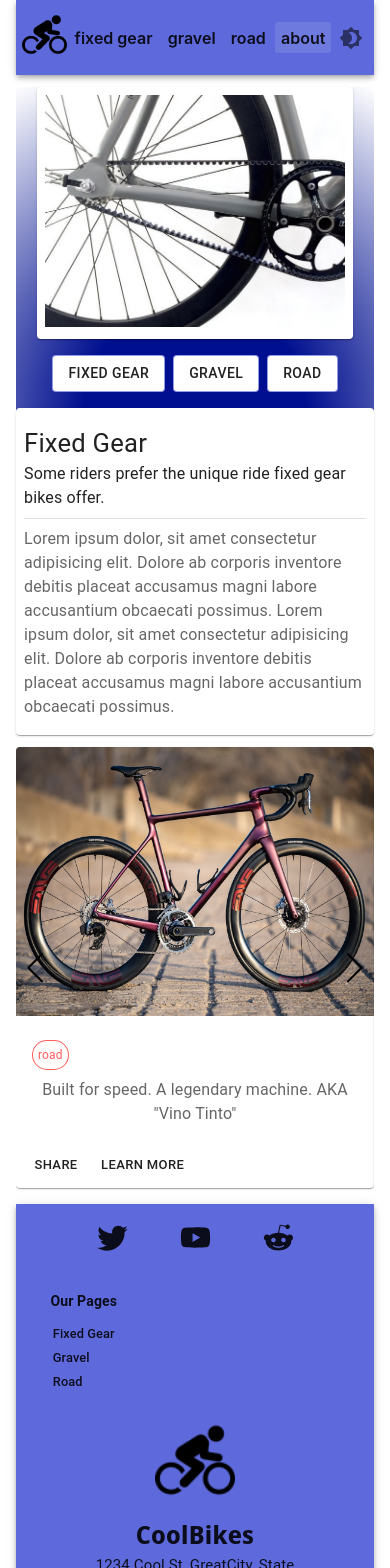
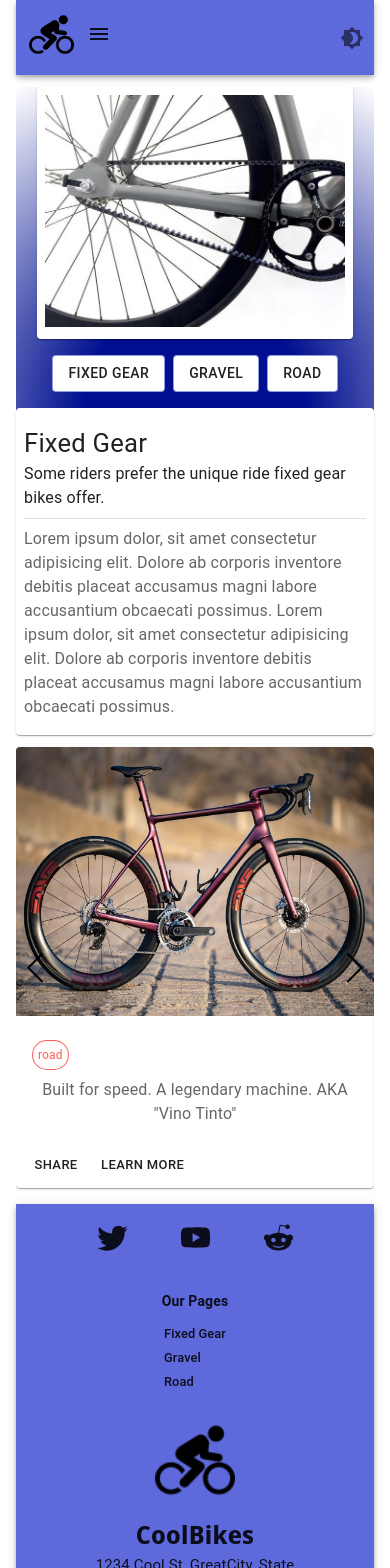
Before and after one commit to samouchka1/coolbikes, a React (Create React App) app: page /about in a window 390 px wide. Shown: the top 1568 px of the page. Built offline with nearby package versions, Linux system fonts and the light colour scheme.

Commit message:
added mobile nav menu

```diff
--- a/src/App.css
+++ b/src/App.css
@@ -83,7 +83,15 @@
 .lightFont {
   color: #000000de;
 }
+/* mobile NavLinks border on DarkMode */
 
+.darkBorder {
+  border: #fff solid 2px;
+}
+
+.lightBorder {
+  border: #000000de solid 2px;
+}
 
 
 /* ================= */
--- a/src/App.js
+++ b/src/App.js
@@ -84,6 +84,7 @@ const App = () => {
     return (
       <Tooltip title="set Dark / Light mode">
         <IconButton
+          sx={{margin: '0 10px', p:{ md: '0 24px', xs: '0'}}}
           onClick={colorMode.toggleColorMode}
           color="text.primary"
         >
--- a/src/components/Footer.js
+++ b/src/components/Footer.js
@@ -115,7 +115,7 @@ const footerLinkStyles = {
 
 const footerSectionStyles = {
     // width: '100%',
-    padding: '1rem 3rem 1rem 1rem',
+    padding: '1rem',
     color: 'text.primary'
 
 }
@@ -163,7 +163,7 @@ const Footer = ({mode}) => {
 
 
                 {/* SECTION */}
-                <Box sx={{display: 'flex', justifyContent: 'space-between', width: {md: '50%', xs:'100%'}, margin: '0 auto'}}>
+                <Box sx={{display: 'flex', justifyContent: 'center', width: {md: '50%', xs:'100%'}, margin: '0 auto'}}>
 
                     <Box sx={{alignSelf: 'center', margin: 'auto', display: {md: 'block', xs: 'none'}}}>
                         <Tooltip title="CoolBikes">
--- a/src/components/Navbar.js
+++ b/src/components/Navbar.js
@@ -1,4 +1,6 @@
-import React from 'react';
+import React, {
+  useState
+}from 'react';
 import {
     AppBar,
     Container,
@@ -6,27 +8,33 @@ import {
     Box,
     IconButton,
     Tooltip,
+    Button,
+    Popover,
+    ListItem,
+    Typography
 } from '@mui/material';
+import MenuIcon from '@mui/icons-material/Menu';
+import ClearIcon from '@mui/icons-material/Clear';
 import { Link, NavLink } from 'react-router-dom';
-// import { Bounce } from 'react-awesome-reveal';
+import { Fade } from "react-awesome-reveal";
 import '../App.css';
 
-const arrayNavLinks = [
+const navLinks = [
   {
     name: 'fixed\u00A0gear',
-    route: '/fixedgear'
+    path: '/fixedgear'
   },
   {
     name: 'gravel',
-    route: '/gravel'
+    path: '/gravel'
   },
   {
     name: 'road',
-    route: '/road'
+    path: '/road'
   },
   {
     name: 'about',
-    route: '/about'
+    path: '/about'
   }
 ]
 
@@ -34,10 +42,7 @@ const navBarStyles = {
   position: 'relative',
   display: 'flex',
   flexDirection: 'row',
-  justifyContent: {
-    md: 'space-between',
-    xs: 'center'
-  },
+  justifyContent: 'space-between',
   alignItems:'center',
   height: 75, //height
   backgroundColor : 'primary.main', //bgolor
@@ -47,21 +52,100 @@ const navBarStyles = {
 
 const Navbar = ({mode, DarkMode}) => {
 
+  const [anchorEl, setAnchorEl] = useState(null);
+  const openNav = Boolean(anchorEl);
+  const handleClickNav = (event) => {
+    setAnchorEl(event.currentTarget);
+  };
+  const handleCloseNav = () => {
+    setAnchorEl(null);
+  };
+
   return (
     <Container maxWidth={false}>
       {/* <Bounce direction="down"> */}
         <AppBar sx={navBarStyles}>
           <Toolbar sx={{padding: { md: '0 1rem', xs: '0'}, justifyContent: 'left'}}>
+
+          {/* ==== NAVIGATION ON MOBILE === */}
+          <Box sx={{display: 'flex'}}>
+            <Tooltip title="CoolBikes">
+              <IconButton sx={{margin: {md:  '0 -10px', xs: '0 -15px 0 5px'}, display:{md: 'none', xs: 'block'}}}>
+                <Link to='/'>
+                  <Box
+                    id="#top"
+                    component="img"
+                    alt="CoolBikes"
+                    // eslint-disable-next-line
+                    src={process.env.PUBLIC_URL + '/images/' + `${mode === 'light' ? 'icon-home-black.png' : 'icon-home-white.png'}`}
+                    sx={{
+                      height: {
+                        md: '60px',
+                        xs: '45px'
+                      }
+                    }}
+                  />
+                </Link>
+              </IconButton>
+            </Tooltip>
+            <Button
+              sx={{color: 'text.primary', display:{md: 'none', xs: 'block'}}}
+              onClick={handleClickNav}
+            >
+              {openNav ? <ClearIcon sx={{color: 'text.primary'}} /> : <MenuIcon sx={{color: 'text.primary'}} />}
+            </Button>
+            <Popover
+              anchorEl={anchorEl}
+              anchorOrigin={{ vertical: 'bottom', horizontal: 'left'}}
+              open={openNav}
+              onClose={handleCloseNav}
+            >
+              <Box
+                sx={{ p: '1.5rem', backgroundColor : 'primary.main'}}
+                className={mode === 'light' ? 'lightBorder' : 'darkBorder'}
+              >
+                  {navLinks.map((link) => (
+                      <ListItem key={link} sx={{p: '1rem 0'}}>
+                        <Fade cascade delay={50} damping={0.15}>
+                          <Box>
+                              <Link
+                                  style={{textDecoration: 'none'}}
+                                  to={link.path}
+                              >
+                                <Typography
+                                  className="hover-underline-animation" //optional on mobile
+                                  sx={{
+                                    color: 'text.primary',
+                                    fontSize: '1.1rem',
+                                    fontWeight: '600'
+                                  }}
+                                  onClick={handleCloseNav}
+                                >
+                                    {link.name}
+                                </Typography>
+                              </Link>
+                          </Box>
+                        </Fade>
+                      </ListItem>
+                  ))}
+              </Box>
+            </Popover>
+          </Box>
+
+          {/* END NAVIGATION MOBILE */}
+
+
           <Box
             sx={{
-                display: 'flex',
+              display: { md: 'flex', xs: 'none'},
               gap: {
                 md:'1.5rem',
                 xs: '.25rem'
               },
               justifyContent: 'space-between',
               alignItems: 'center'
-            }}>
+            }}
+          >
             <Tooltip title="CoolBikes">
               <IconButton sx={{margin: {md:  '0 -10px', xs: '0 -10px 0 -5px'}}}>
                 <Link to='/'>
@@ -82,7 +166,7 @@ const Navbar = ({mode, DarkMode}) => {
               </IconButton>
             </Tooltip>
 
-              {arrayNavLinks.map((link) => (
+            {navLinks.map((link) => (
               <Box>
                 <NavLink
                   className={mode === 'light' ? 'lightFont' : 'darkFont'} //font color set from DarkMode
@@ -101,7 +185,7 @@ const Navbar = ({mode, DarkMode}) => {
                     },
                     caretColor: 'transparent',
                   })}
-                    to={link.route}
+                  to={link.path}
                 >
                   {link.name}
                 </NavLink>
@@ -110,16 +194,9 @@ const Navbar = ({mode, DarkMode}) => {
 
           </Box>
 
-
           </Toolbar>
 
-          <Box
-            sx={{
-              padding: {
-                md: '0 24px',
-                xs: '0'
-              }
-          }}>
+          <Box>
             <DarkMode />
           </Box>
 
```
Lines whose indentation alone changed are shown as unchanged.
